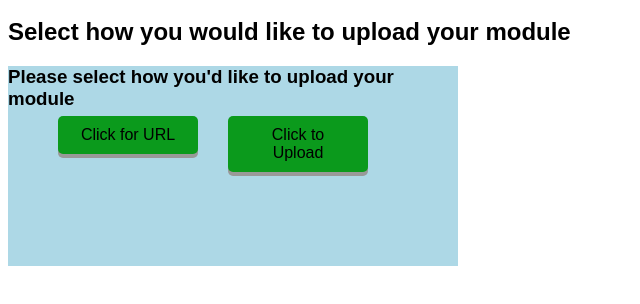
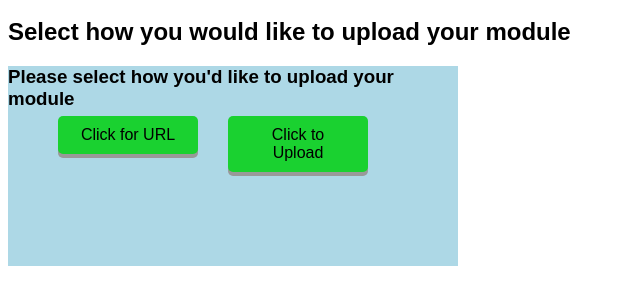
Before and after one commit to Gokul-H7/group27_phase2, a website: page website/upload.html in a window 1280 px wide. Shown: the part 48-352 px from the top of the page, without its empty margins (0-640 px from the left). Drawn offline with Linux system fonts and the light colour scheme.

Commit message:
basic html test

```diff
--- a/website/upload.html
+++ b/website/upload.html
@@ -19,17 +19,17 @@
             text-decoration: none;
             outline: none;
             color: #000000;
-            background-color: #0b9a1c;
+            background-color: #1ad130;
             border: none;
             border-radius: 5px;
             box-shadow: 0 4px #999;
         }
 
         .linkButton:hover {
-            background-color: #2c6a2f
+            background-color: #338e37
         }
 
-        .linkButton:active { background-color: #1a3d1c;
+        .linkButton:active { background-color: #2b672e;
             box-shadow: 0 5px #666;
             transform: translateY(4px);
         }
```
Also changed, not shown: website/download.html (+3 -3 lines), website/index.html (+1 -1 lines).
